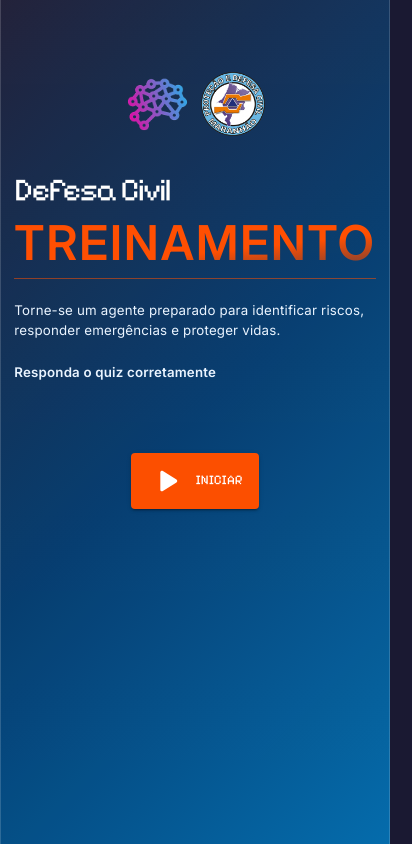
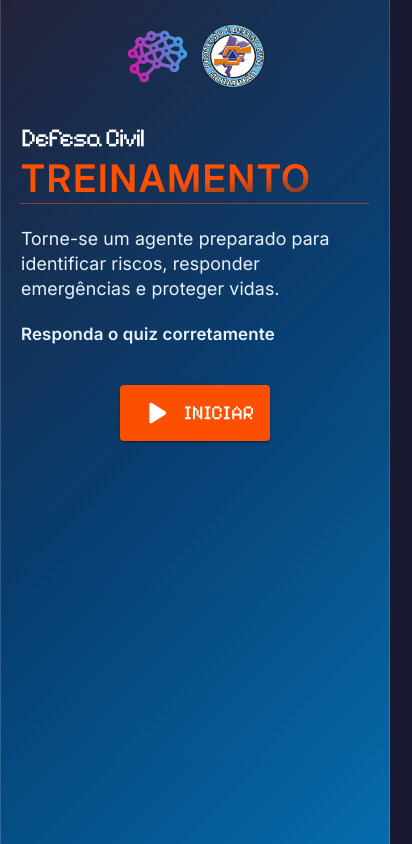
Before and after one commit to pedragah-dc/projeto-defesa-civil-treinamento, a React (Vite) app: page / in a window 390 px wide. Shown: the whole page, 412 px wide, since content can reach past the window. Built offline with nearby package versions, Linux system fonts and the light colour scheme.

Commit message:
hotfix-ajustes-responsividade-margin

```diff
--- a/src/App.jsx
+++ b/src/App.jsx
@@ -18,7 +18,16 @@
 function App() {
   return (
     <BrowserRouter>
-      <div style={{ display: 'flex', flexDirection: 'column', alignItems: 'center', padding: '36px' }}>
+      <div className="root" style={{
+        display: 'flex',
+        flexDirection: 'column',
+        alignItems: 'center',
+        width: '100%',
+        minHeight: '100vh',
+        boxSizing: 'border-box',
+        padding: 0,
+        margin: 0
+        }}>
         <Routes>
           <Route path="/" element={<HomepageWrapper />} />
           {/* <Route path="/" element={<ResultPage />} /> */}
--- a/src/index.css
+++ b/src/index.css
@@ -60,7 +60,7 @@
 }
 
 #root {
-  max-width: 100%;
+  width: 100%;
   min-height: 100vh;
   margin: 0 auto;
   text-align: center;
@@ -70,6 +70,7 @@
   box-sizing: border-box;
   background: linear-gradient(180deg, rgba(255,255,255,0.04), rgba(255,255,255,0.02));
   color: var(--text);
+  overflow-x: hidden;
 }
 
 h1,
--- a/src/pages/Homepage.jsx
+++ b/src/pages/Homepage.jsx
@@ -5,19 +5,43 @@
 
 export const Homepage = ({ onStart }) => {
   return (
-    <Box sx={{ display: 'flex', flexDirection: 'column', alignItems: 'center',  padding: '36px' }}>
-
-      <div style={{ display: 'flex', justifyContent: 'center', alignItems: 'center', gap: '12px', marginBottom: '36px' }}>
+    <Box
+      sx={{
+        display: 'flex',
+        flexDirection: 'column',
+        alignItems: 'center',
+        width: '100%',
+        maxWidth: '720px',
+        boxSizing: 'border-box',
+        px: { xs: 2.5, sm: 3, md: 4 },
+        py: { xs: 3, sm: 4, md: 5 },
+        margin: '0 auto'
+      }}
+    >
+      <div style={{ display: 'flex', justifyContent: 'center', alignItems: 'center', gap: '12px', marginBottom: '36px', flexWrap: 'wrap' }}>
         <img width="64px" src={logoLabDesign} alt="Logotipo da Defesa Civil" />
         <img width="64px" src={logoDefesaCivil} alt="Logotipo da Defesa Civil" />
       </div>
 
-      <div style={{ display: 'flex', flexDirection: 'column', justifyContent: 'center', alignItems: 'flex-start', gap: '6px', width: '100%', textAlign: 'left' }}>
-        <div style={{ display: 'flex', flexDirection: 'column', justifyContent: 'center', alignItems: 'flex-start', gap: '6px', width: '100%', textAlign: 'left' }} >
-          <Typography variant="h3" component="h1" sx={{ fontWeight: 700, fontSize: '32px', fontFamily: 'PixelifySans' }}>
+      <div style={{ display: 'flex', flexDirection: 'column', justifyContent: 'center', alignItems: 'flex-start', gap: '6px', width: '100%', textAlign: 'left', boxSizing: 'border-box' }}>
+        <div style={{ display: 'flex', flexDirection: 'column', justifyContent: 'center', alignItems: 'flex-start', gap: '6px', width: '100%', textAlign: 'left', boxSizing: 'border-box' }} >
+          <Typography variant="h3" component="h1" sx={{ fontWeight: 700, fontSize: { xs: '26px', sm: '32px' }, fontFamily: 'PixelifySans', lineHeight: 1.1 }}>
             Defesa Civil
           </Typography>
-          <Typography className='texto-estilizado' variant="h7" component="h2" sx={{ fontSize: '48px', fontFamily: 'Inter', fontStyle: 'SemiBold', fontWeight: 600, }}>
+          <Typography
+            className='texto-estilizado'
+            variant="h7"
+            component="h2"
+            sx={{
+              fontSize: { xs: '38px', sm: '48px' },
+              fontFamily: 'Inter',
+              fontStyle: 'SemiBold',
+              fontWeight: 600,
+              lineHeight: 1,
+              wordBreak: 'break-word',
+              overflowWrap: 'anywhere'
+            }}
+          >
             TREINAMENTO
           </Typography>
           <Divider
@@ -28,10 +52,10 @@
           />
 
         </div>
-        <Typography sx={{ color: '#eaf4ff', maxWidth: '560px', fontWeight: 400, fontSize: '22px', marginTop: '16px' }}>
+        <Typography sx={{ color: '#eaf4ff', maxWidth: '560px', fontWeight: 400, fontSize: { xs: '18px', sm: '22px' }, marginTop: '16px', lineHeight: 1.4, wordBreak: 'break-word' }}>
           Torne-se um agente preparado para identificar riscos, responder emergências e proteger vidas.
         </Typography>
-        <Typography sx={{ color: '#eaf4ff', fontSize: '19px', fontWeight: 600, marginTop: '16px' }}>
+        <Typography sx={{ color: '#eaf4ff', fontSize: { xs: '17px', sm: '19px' }, fontWeight: 600, marginTop: '16px', lineHeight: 1.4 }}>
           Responda o quiz corretamente
         </Typography>
 
@@ -40,10 +64,10 @@
           color="primary"
           size="large"
           onClick={onStart}
-          sx={{ marginTop: '64px', px: 2, py: 1, alignSelf: 'center' }}
+          sx={{ marginTop: { xs: '32px', sm: '64px' }, px: 2, py: 1, alignSelf: 'center' }}
         >
           <PlayArrowRounded sx={{ mr: 1, height: '40px', width: '40px' }} />
-          <Typography sx={{ fontFamily: 'PixelifySans', fontSize: '24px' }}>
+          <Typography sx={{ fontFamily: 'PixelifySans', fontSize: { xs: '20px', sm: '24px' } }}>
             Iniciar
           </Typography>
         </Button>
```
